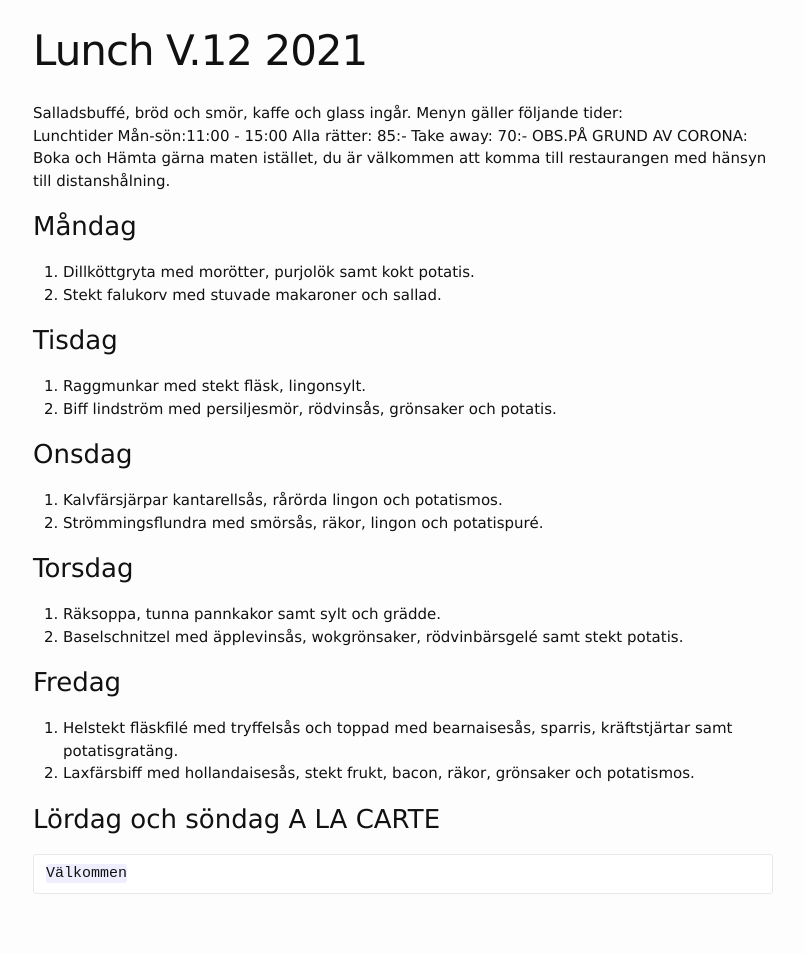
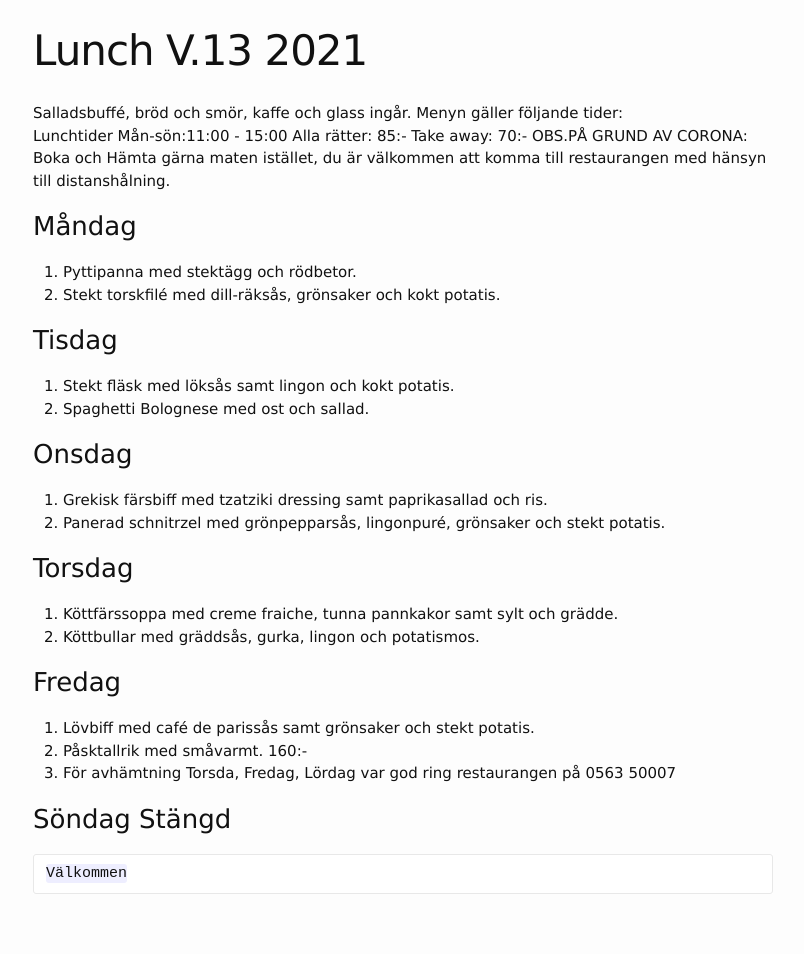
Before and after one commit to FarInn62/farinn62.github.io, a Jekyll site: the page built from lunch.md, in a window 1280 px wide. Shown: the whole page, without its empty margins (237-1041 px from the left). Built offline with Jekyll 4.4.1, drawn with Linux system fonts in a browser that asks for light colours.

Commit message:
Update lunch.md

```diff
--- a/lunch.md
+++ b/lunch.md
@@ -1,6 +1,6 @@
 ---
 layout: foodmenu
-title: Lunch V.12 2021
+title: Lunch V.13 2021
 permalink: /lunch/
 published: true
 ---
@@ -11,26 +11,27 @@ Alla rätter: 85:- Take away: 70:-
 OBS.PÅ GRUND AV CORONA: Boka och Hämta gärna maten istället, du är välkommen att komma till restaurangen med hänsyn till distanshålning.
 
 ### Måndag
-1. Dillköttgryta med morötter, purjolök samt kokt potatis.
-2. Stekt falukorv med stuvade makaroner och sallad.
+1. Pyttipanna med stektägg och rödbetor.
+2. Stekt torskfilé med dill-räksås, grönsaker och kokt potatis.
 
 ### Tisdag
-1. Raggmunkar med stekt fläsk, lingonsylt.
-2. Biff lindström med persiljesmör, rödvinsås, grönsaker och potatis.
+1. Stekt fläsk med löksås samt lingon och kokt potatis.
+2. Spaghetti Bolognese med ost och sallad.
 
 ### Onsdag
-1. Kalvfärsjärpar kantarellsås, rårörda lingon och potatismos.
-2. Strömmingsflundra med smörsås, räkor, lingon och potatispuré.
+1. Grekisk färsbiff med tzatziki dressing samt paprikasallad och ris.
+2. Panerad schnitrzel med grönpepparsås, lingonpuré, grönsaker och stekt potatis.
 
 ### Torsdag
-1. Räksoppa, tunna pannkakor samt sylt och grädde.
-2. Baselschnitzel med äpplevinsås, wokgrönsaker, rödvinbärsgelé samt stekt potatis.
+1. Köttfärssoppa med creme fraiche, tunna pannkakor samt sylt och grädde.
+2. Köttbullar med gräddsås, gurka, lingon och potatismos.
 
 ### Fredag
-1. Helstekt fläskfilé med tryffelsås och toppad med bearnaisesås, sparris, kräftstjärtar samt potatisgratäng.
-2. Laxfärsbiff med hollandaisesås, stekt frukt, bacon, räkor, grönsaker och potatismos.
+1. Lövbiff med café de parissås samt grönsaker och stekt potatis.
+2. Påsktallrik med småvarmt.   160:-
+3. För avhämtning Torsda, Fredag, Lördag var god ring restaurangen på 0563 50007
 
 
-### Lördag och söndag   A LA CARTE
+### Söndag Stängd
 
     Välkommen
```
